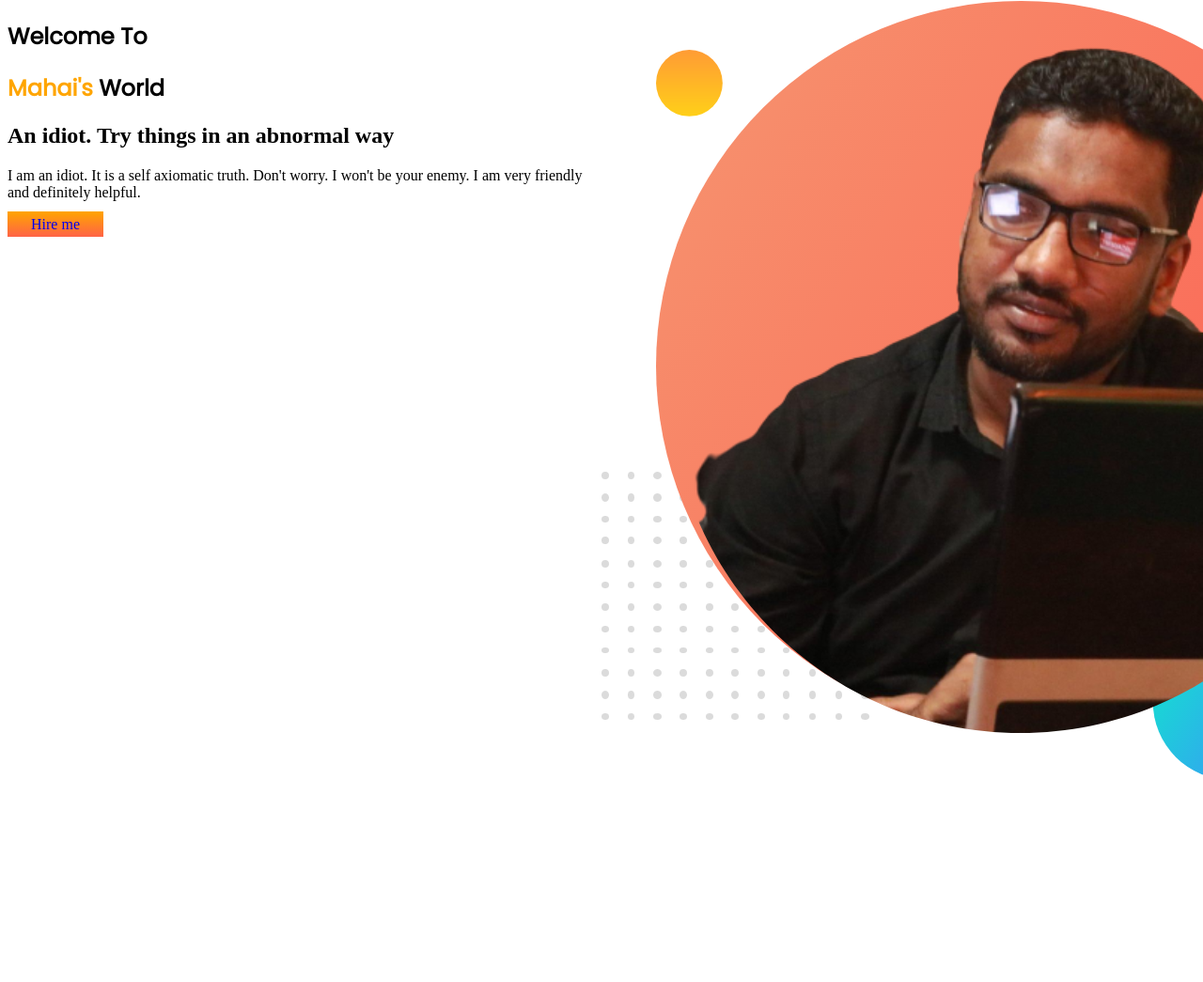
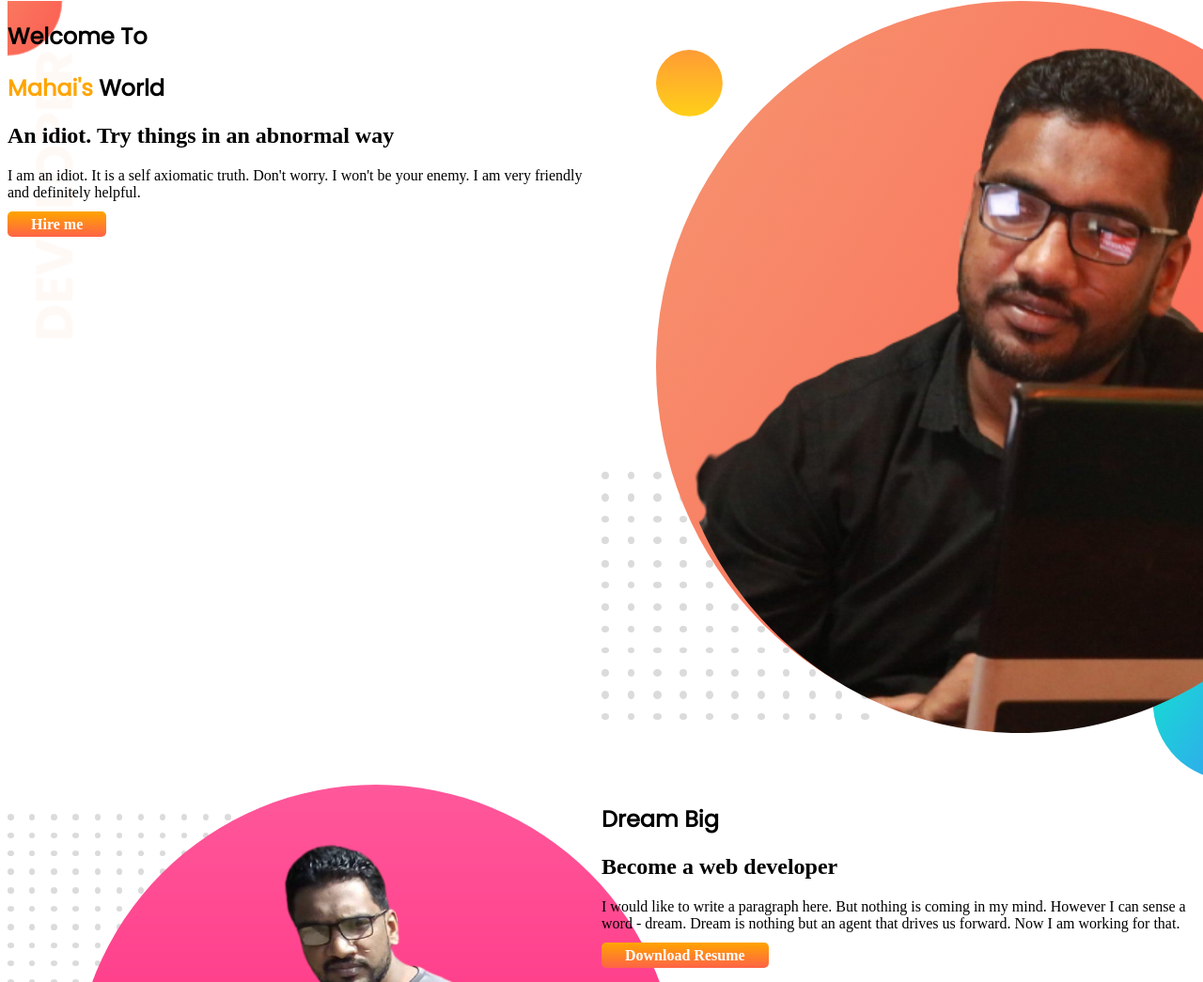
Before and after one commit to mahai87/practice1-repo, a plain HTML site: page index.html in a window 1280 px wide. Shown: the part 7-1052 px from the top of the page at 94% size. Before the commit the page ends 849 px from the top, so only its background shows below. Drawn offline with Linux system fonts and the light colour scheme.

Commit message:
big dream

```diff
--- a/index.html
+++ b/index.html
@@ -11,7 +11,7 @@
     <link rel="stylesheet" href="style.css">
 </head>
 <body>
-    <section class="flexible-container">
+    <section class=" top-banner flexible-container">
         <div class="half-width" >
             <h1>Welcome To</h1>
             <h1> <span class="orange-color">Mahai's</span> World</h1>
@@ -19,12 +19,28 @@
             <p>
                 I am an idiot. It is a self axiomatic truth. Don't worry. I won't be your enemy. I am very friendly and definitely helpful.
             </p>
-            <a class="button-link" href="https://www.linkedin.com/in/abdul-hai-907449105/">Hire me</a>
+            <a class="button-link" href="https://www.linkedin.com/in/abdul-hai-907449105/" target="_blank" >Hire me</a>
         </div>
         <div class="half-width">
-             <img src="images/hai 01.png" alt="">
+             <img src="images/hai 01.png" alt="Mahai">
 
         </div>
     </section>
+    <section class="flexible-container" >
+        <div class="half-width">
+            <img src="images/Hai 02.png" alt="">
+        </div>
+
+        <div class="half-width">
+            <h1>Dream Big </h1>
+            <h2>Become a web developer</h2>
+            <p>
+                I would like to write a paragraph here. But nothing is coming in my mind. However I can sense a word - dream. Dream is nothing but an agent that drives us forward. Now I am working for that.
+            </p>
+            <a class="button-link" href="" target="_blank" >Download Resume</a>
+        </div>
+
+    </section>
+
 </body>
 </html>
--- a/style.css
+++ b/style.css
@@ -3,6 +3,14 @@ h1{
 }
 .orange-color{
     color: orange;
+}
+div img{
+
+}
+.top-banner{
+    background-image: url(images/top-banner.png);
+    margin: 0;
+    background-repeat: no-repeat;
 }
 .half-width{
     width: 50%;
@@ -15,4 +23,8 @@ h1{
     text-decoration: none;
     background-image: linear-gradient(orange, tomato);
     padding: 5px 25px;
+    color: white;
+    text-align: center;
+    font-weight: 700;
+    border-radius: 5px;
 }
```
